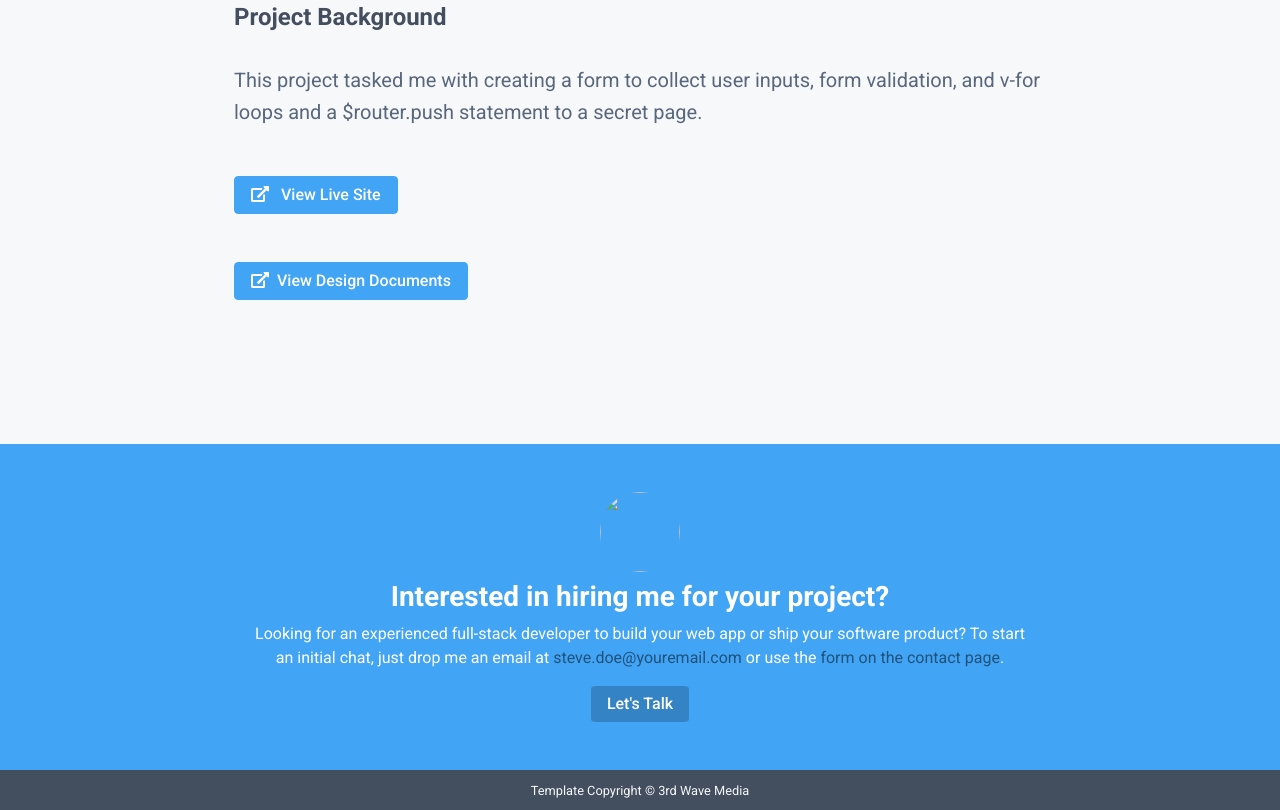
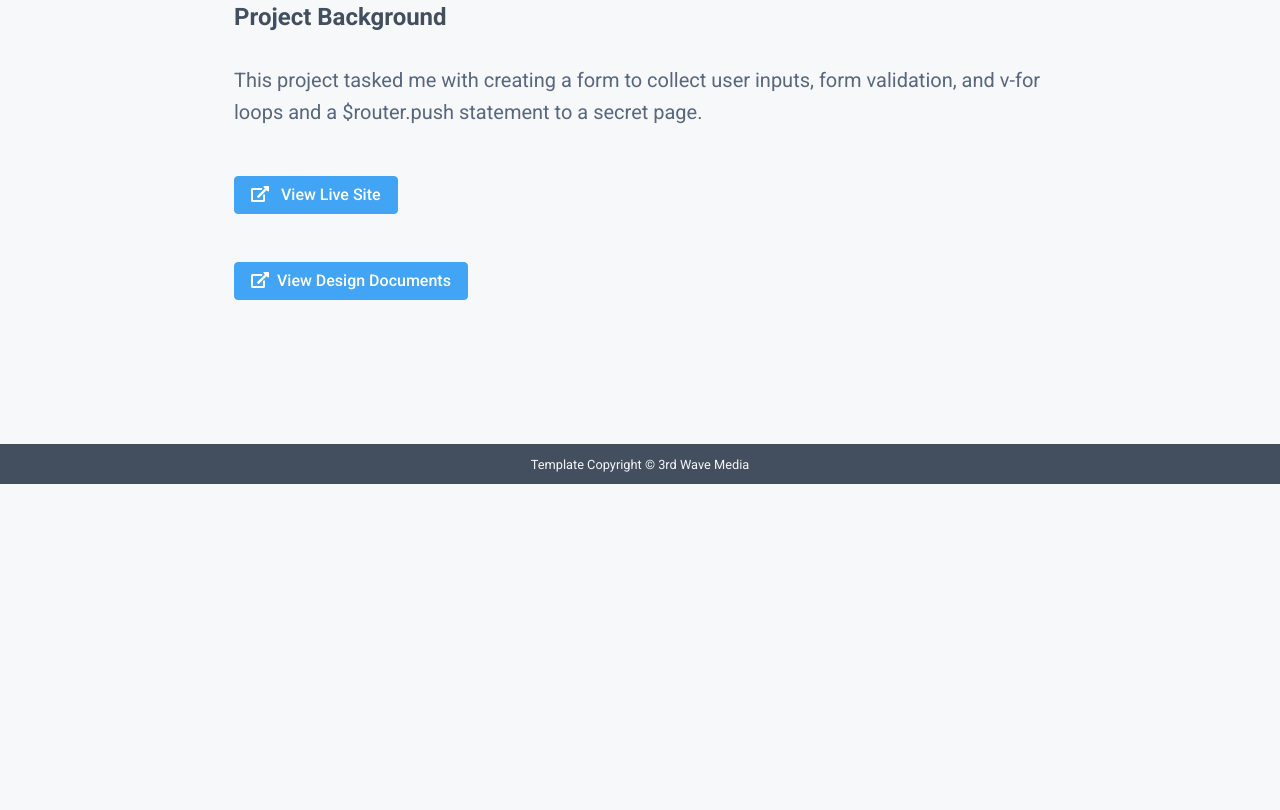
Before and after one commit to DerekJB1987/DerekJB1987.github.io, a plain HTML site: page multiviewapp.html in a window 1280 px wide. Shown: the part 868-1678 px from the top of the page. After the commit the page ends 1352 px from the top, so only its background shows below. Drawn offline with Linux system fonts and the light colour scheme.

Commit message:
added contact form

```diff
--- a/multiviewapp.html
+++ b/multiviewapp.html
@@ -68,9 +68,9 @@
 							<li class="nav-item mr-lg-3">
 							    <a class="nav-link" href="resume.html">Resume</a>
 							</li>
-							<!-- <li class="nav-item mr-lg-3">
+							<li class="nav-item mr-lg-3">
 							    <a class="nav-link" href="contact.html">Contact</a>
-							</li> -->
+							</li>
 							<!-- <li class="nav-item dropdown mr-0"> -->
 							    <!-- <a class="nav-link dropdown-toggle" href="#" id="navigationLink" data-toggle="dropdown" aria-haspopup="true" aria-expanded="false">
 							Pages
@@ -344,22 +344,6 @@
 		</div><!--//container-->
 	</section>
 
-
-	<section class="section py-5 bg-primary text-white">
-		<div class="container">
-			<div class="text-center">
-			    <img class="profile-small d-inline-block mx-auto rounded-circle mb-2" src="assets/images/profile.jpg" alt="">
-		    </div>
-		    <h3 class="section-title font-weight-bold text-center mb-2">Interested in hiring me for your project?</h3>
-		    <div class="section-intro mx-auto text-center mb-3">
-			    Looking for an experienced full-stack developer to build your web app or ship your software product? To start an initial chat, just drop me an email at <a class="link-on-bg" href="#">steve.doe@youremail.com</a> or use the <a class="link-on-bg" href="contact.html">form on the contact page</a>.
-		    </div>
-		    <div class="text-center">
-		        <a class="theme-btn-on-bg btn" href="contact.html">Let's Talk</a>
-		    </div>
-		</div><!--//container-->
-	</section>
-
 	<footer class="footer text-light text-center py-2">
 	    <small class="copyright">Template Copyright &copy; <a class="text-light" href="https://themes.3rdwavemedia.com/" target="_blank">3rd Wave Media</a></small>
     </footer>
```
Also changed, not shown: capstone.html (+3 -3 lines), contact.html (+17 -15 lines), css.html (+2 -18 lines), index.html (+5 -4 lines), projects.html (+3 -3 lines), resume.html (+3 -3 lines), suntimes.html (+3 -3 lines), templatesanddata.html (+2 -18 lines), 1 other file.
